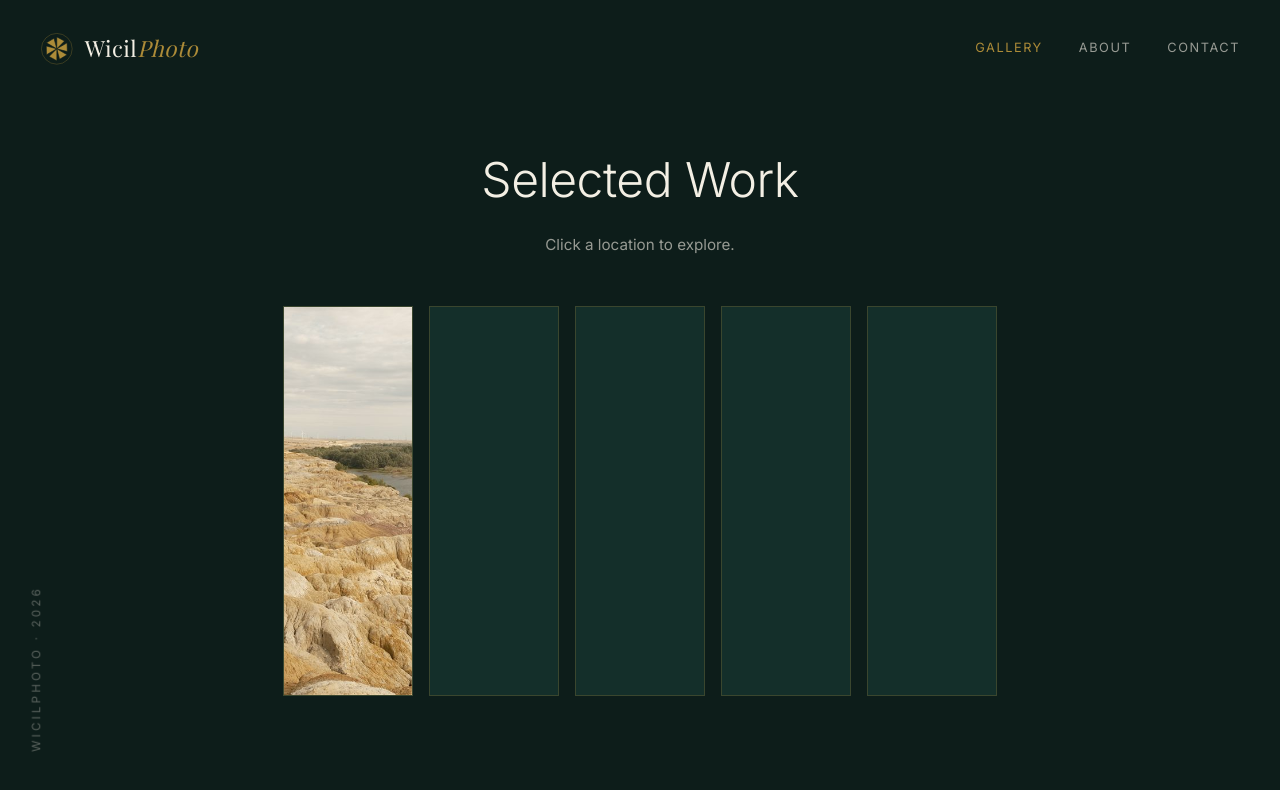
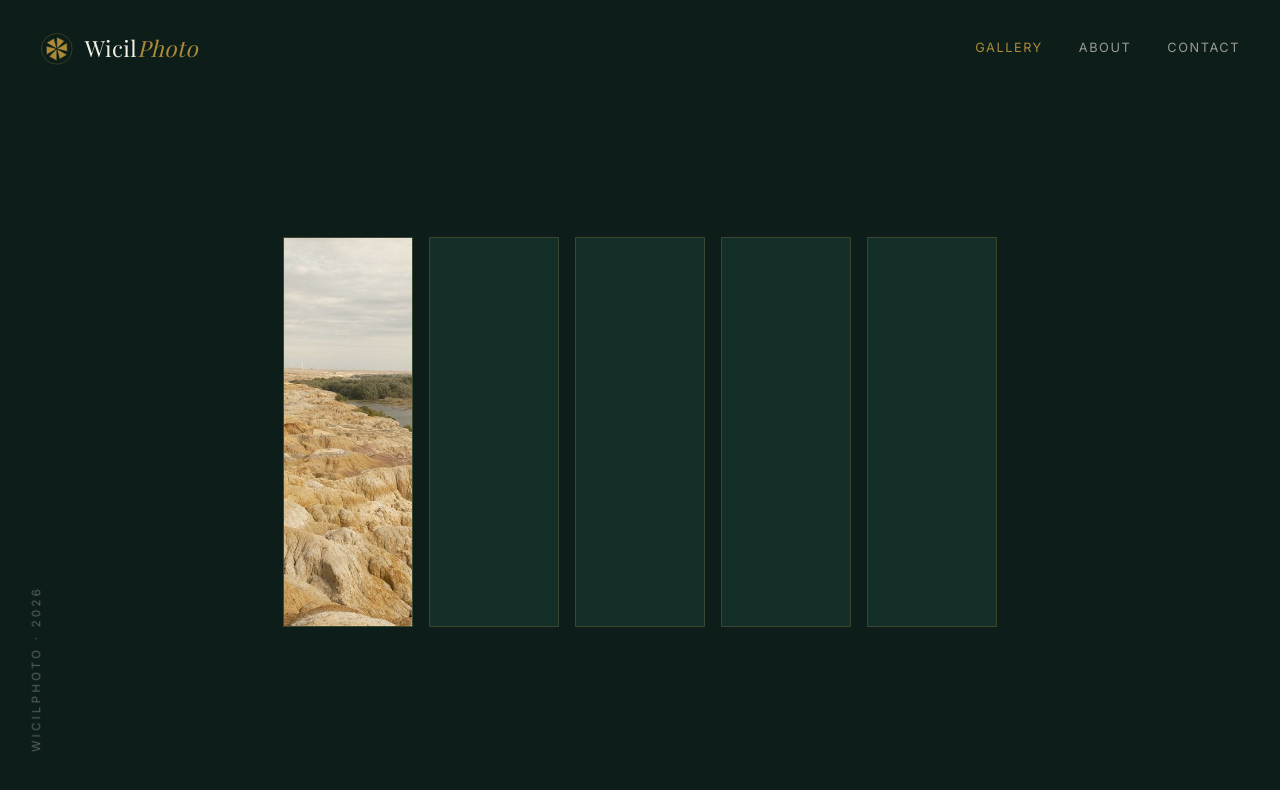
Before and after one commit to williamwuisan/photo-portfolio, a React (Vite) app: page / in a window 1280 px wide. Shown: the top 790 px of the page. Built offline with nearby package versions, Linux system fonts and the light colour scheme.

Commit message:
Tighten nav arrows, add corner accents to main frame, fix filmstrip sprocket holes on scroll, and simplify home layout

```diff
--- a/src/components/FilmViewer.css
+++ b/src/components/FilmViewer.css
@@ -100,11 +100,48 @@
 }
 
 .film-nav-prev {
-  left: -20px;
+  left: 14px;
 }
 
 .film-nav-next {
-  right: -20px;
+  right: 14px;
+}
+
+.film-frame-corner {
+  position: absolute;
+  width: 28px;
+  height: 28px;
+  border: 1px solid var(--accent);
+  z-index: 2;
+  pointer-events: none;
+}
+
+.film-frame-corner-tl {
+  top: -14px;
+  left: -14px;
+  border-right: none;
+  border-bottom: none;
+}
+
+.film-frame-corner-tr {
+  top: -14px;
+  right: -14px;
+  border-left: none;
+  border-bottom: none;
+}
+
+.film-frame-corner-bl {
+  bottom: -14px;
+  left: -14px;
+  border-right: none;
+  border-top: none;
+}
+
+.film-frame-corner-br {
+  bottom: -14px;
+  right: -14px;
+  border-left: none;
+  border-top: none;
 }
 
 .film-counter {
@@ -134,8 +171,16 @@
   display: none;
 }
 
-.filmstrip::before,
-.filmstrip::after {
+.filmstrip-track {
+  position: relative;
+  display: flex;
+  flex-direction: column;
+  gap: 0.6rem;
+  padding: 0 20px;
+}
+
+.filmstrip-track::before,
+.filmstrip-track::after {
   content: '';
   position: absolute;
   top: 0;
@@ -147,19 +192,12 @@
   pointer-events: none;
 }
 
-.filmstrip::before {
+.filmstrip-track::before {
   left: 0;
 }
 
-.filmstrip::after {
+.filmstrip-track::after {
   right: 0;
-}
-
-.filmstrip-track {
-  display: flex;
-  flex-direction: column;
-  gap: 0.6rem;
-  padding: 0 20px;
 }
 
 .filmstrip-thumb {
@@ -244,8 +282,8 @@
     overflow-y: hidden;
   }
 
-  .filmstrip::before,
-  .filmstrip::after {
+  .filmstrip-track::before,
+  .filmstrip-track::after {
     top: 0;
     bottom: auto;
     left: 0;
@@ -256,7 +294,7 @@
     background-size: 22px 100%;
   }
 
-  .filmstrip::after {
+  .filmstrip-track::after {
     top: auto;
     bottom: 0;
   }
--- a/src/components/FilmViewer.jsx
+++ b/src/components/FilmViewer.jsx
@@ -48,6 +48,10 @@ function FilmViewer({ photos }) {
           key={current.id}
           style={{ '--advance-dir': dir === 1 ? '28px' : '-28px' }}
         >
+          <span className="film-frame-corner film-frame-corner-tl" />
+          <span className="film-frame-corner film-frame-corner-tr" />
+          <span className="film-frame-corner film-frame-corner-bl" />
+          <span className="film-frame-corner film-frame-corner-br" />
           {current.src ? (
             <img
               src={current.src}
--- a/src/pages/Home.css
+++ b/src/pages/Home.css
@@ -1,7 +1,11 @@
 .home {
   position: relative;
-  min-height: 100svh;
+  height: 100svh;
+  overflow: hidden;
+  display: flex;
+  flex-direction: column;
   padding-top: 7rem;
+  box-sizing: border-box;
 }
 
 .sidebar-text {
@@ -18,33 +22,20 @@
 }
 
 .home-inner {
+  flex: 1;
+  min-height: 0;
   max-width: 1100px;
+  width: 100%;
   margin: 0 auto;
-  padding: 0 1.5rem 2rem;
+  padding: 0 1.5rem 3rem;
+  box-sizing: border-box;
+  display: flex;
+  flex-direction: column;
+  justify-content: center;
 }
 
 .home-inner > .location-row {
   max-width: 760px;
-  margin: 0 auto;
-}
-
-.hero-copy {
-  text-align: center;
-  padding: 2rem 0 3rem;
-}
-
-.hero-copy h1 {
-  font-size: clamp(2.25rem, 5vw, 3rem);
-  font-weight: 300;
-  letter-spacing: -0.01em;
-  margin-bottom: 1rem;
-}
-
-.hero-copy p {
-  color: var(--text-dim);
-  font-size: 0.95rem;
-  line-height: 1.7;
-  max-width: 420px;
   margin: 0 auto;
 }
 
--- a/src/pages/Home.jsx
+++ b/src/pages/Home.jsx
@@ -30,15 +30,6 @@ function Home({ introReady = true }) {
       </aside>
 
       <div className="home-inner">
-        <div className="hero-copy">
-          <h1>Selected Work</h1>
-          <p>
-            {focusedIndex === null
-              ? 'Click a location to explore.'
-              : 'Use the arrows, or click a side card to browse.'}
-          </p>
-        </div>
-
         {focusedIndex === null ? (
           <LocationList onSelect={openLocation} enabled={introReady} />
         ) : (
```
